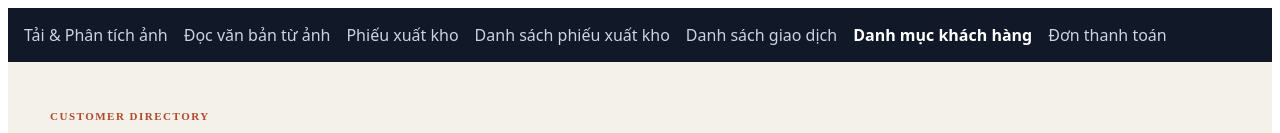
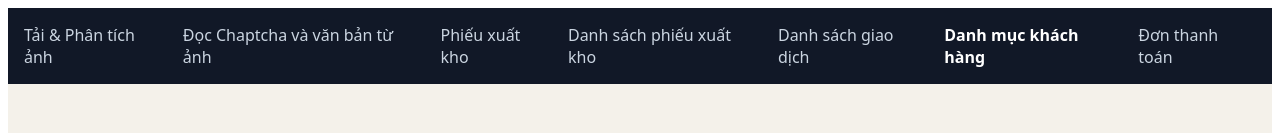
Before and after one commit to hoangphuc2k5/LinKQ.Ai_Demo_Fontend, an Angular app: page /customers in a window 1280 px wide. Shown: the top 133 px of the page. Built offline with nearby package versions, Linux system fonts and the light colour scheme; no server answers.

Commit message:
add read captcha

```diff
--- a/src/app/app.component.ts
+++ b/src/app/app.component.ts
@@ -8,7 +8,7 @@ import { RouterOutlet, RouterLink, RouterLinkActive } from '@angular/router';
   template: `
     <nav class="nav">
       <a routerLink="/upload" routerLinkActive="active">Tải & Phân tích ảnh</a>
-      <a routerLink="/ocr" routerLinkActive="active">Đọc văn bản từ ảnh</a>
+      <a routerLink="/ocr" routerLinkActive="active">Đọc Chaptcha và văn bản từ ảnh</a>
       <a routerLink="/warehouse-slips" routerLinkActive="active">Phiếu xuất kho</a>
       <a routerLink="/warehouse-slips/list" routerLinkActive="active">Danh sách phiếu xuất kho</a>
       <a routerLink="/transactions" routerLinkActive="active">Danh sách giao dịch</a>
--- a/src/app/core/services/api.service.ts
+++ b/src/app/core/services/api.service.ts
@@ -3,7 +3,7 @@ import { HttpClient } from '@angular/common/http';
 import { Observable } from 'rxjs';
 import { AnalyzeResponse, Customer, CustomerInput, OcrResponse, PaymentOrder, Transaction, WarehouseSlip } from '../models/models';
 
-const API_BASE = 'https://demo-ai-api.vercel.app/api';
+const API_BASE = 'https://localhost:3000/api';
 
 @Injectable({ providedIn: 'root' })
 export class ApiService {
```
